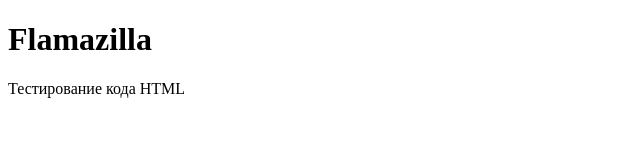
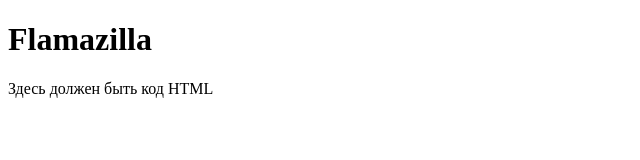
Before and after one commit to Flamazilla/Flamazilla, a plain HTML site: page index.html in a window 1280 px wide. Shown: the full height of the page, 0-640 px from the left. Drawn offline with Linux system fonts and the light colour scheme.

Commit message:
Update index.html

```diff
--- a/index.html
+++ b/index.html
@@ -6,6 +6,6 @@
 </head>
 <body>
 	<h1>Flamazilla</h1>
-	<p>Тестирование кода HTML</p>
+	<p>Здесь должен быть код HTML</p>
 </body>
 </html>
```
